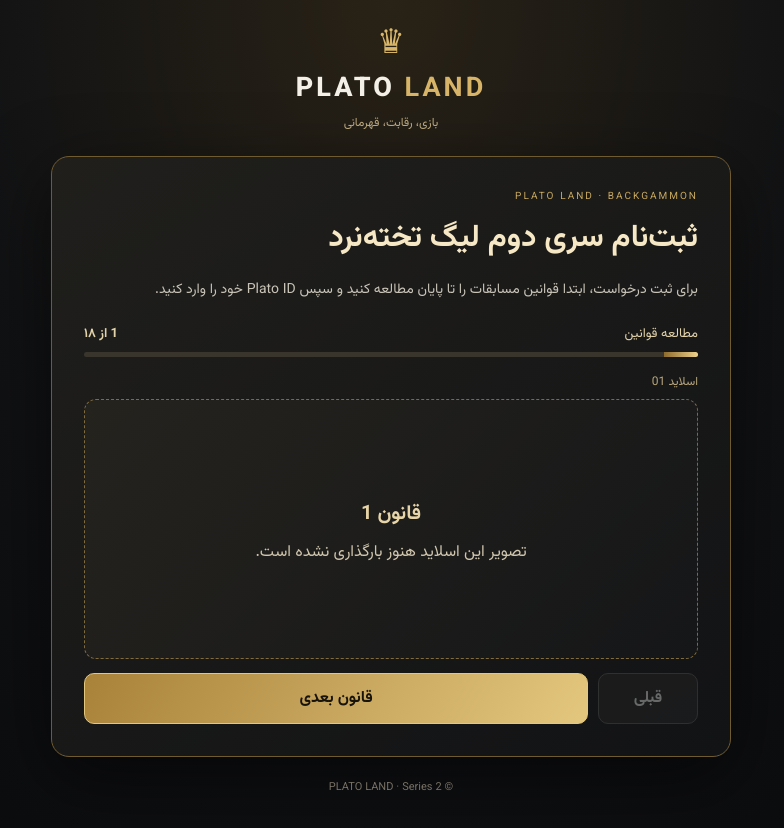
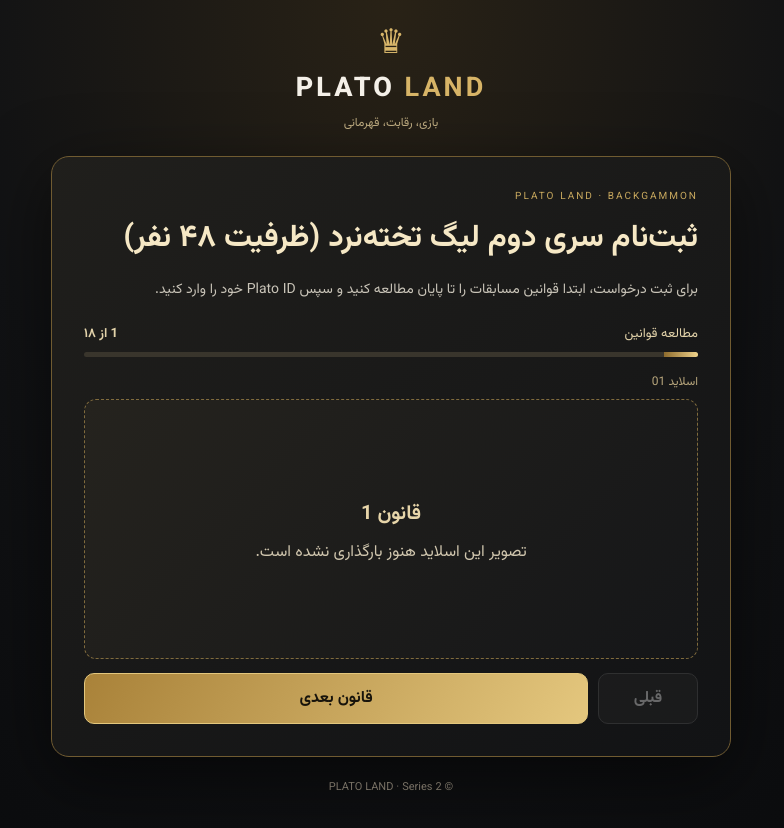
Before and after one commit to Omidso82/Plato-land-preview, a React (Vite) app: page / in a window 1280 px wide. Shown: the top 828 px of the page, without its empty margins (249-1033 px from the left). Built offline with nearby package versions, Linux system fonts and the light colour scheme; no server answers.

Commit message:
Add 48-player capacity to Series 2 registration heading

```diff
--- a/src/Series2Registration.tsx
+++ b/src/Series2Registration.tsx
@@ -57,7 +57,7 @@ export default function Series2Registration() {
     <header className="s2reg-head"><div className="s2reg-crown">♛</div><div className="s2reg-brand">PLATO <b>LAND</b></div><div className="s2reg-tag">بازی، رقابت، قهرمانی</div></header>
     <section className="s2reg-panel">
       <div className="s2reg-kicker">PLATO LAND · BACKGAMMON</div>
-      <h1>ثبت‌نام سری دوم لیگ تخته‌نرد</h1>
+      <h1>ثبت‌نام سری دوم لیگ تخته‌نرد (ظرفیت ۴۸ نفر)</h1>
       <p className="s2reg-intro">برای ثبت درخواست، ابتدا قوانین مسابقات را تا پایان مطالعه کنید و سپس Plato ID خود را وارد کنید.</p>
       <div className="s2reg-progress"><span>مطالعه قوانین</span><strong>{slide} از ۱۸</strong></div>
       <div className="s2reg-track"><span style={{width: ((slide/18)*100)+'%'}} /></div>
```
